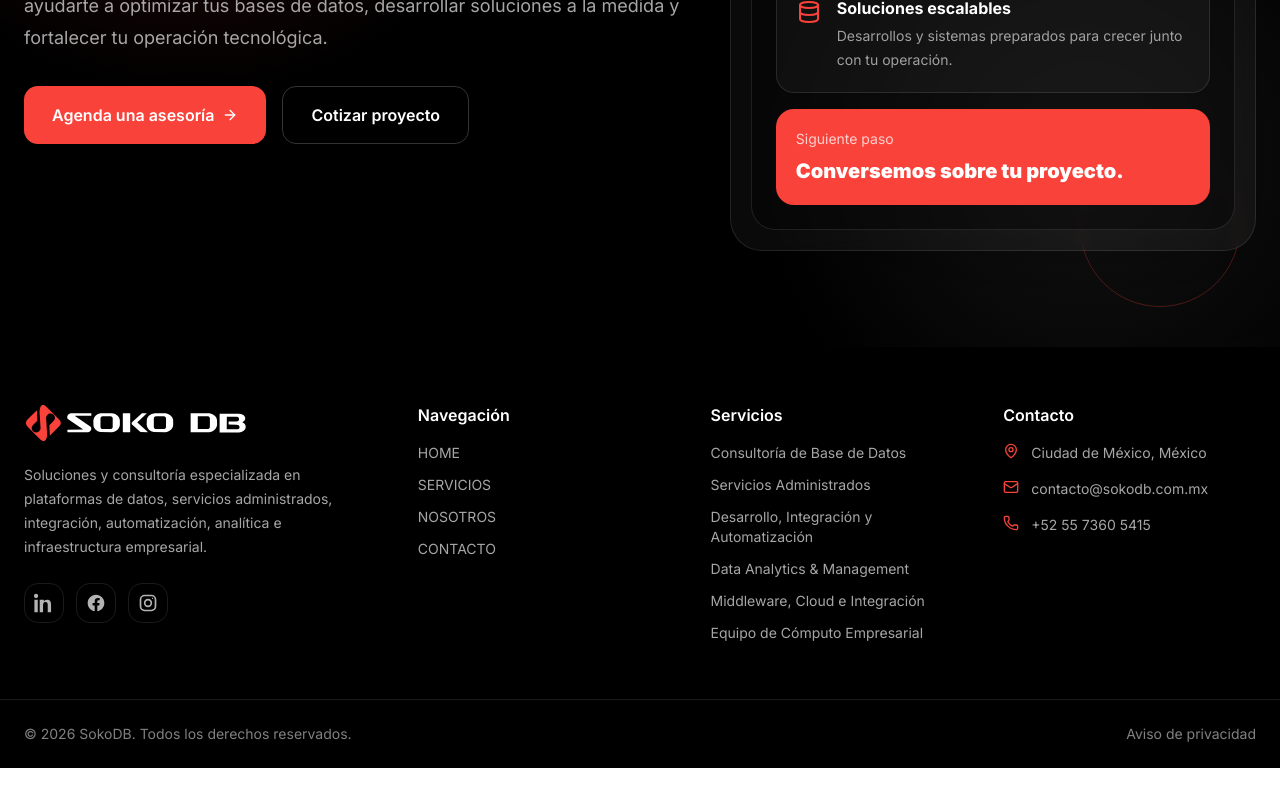
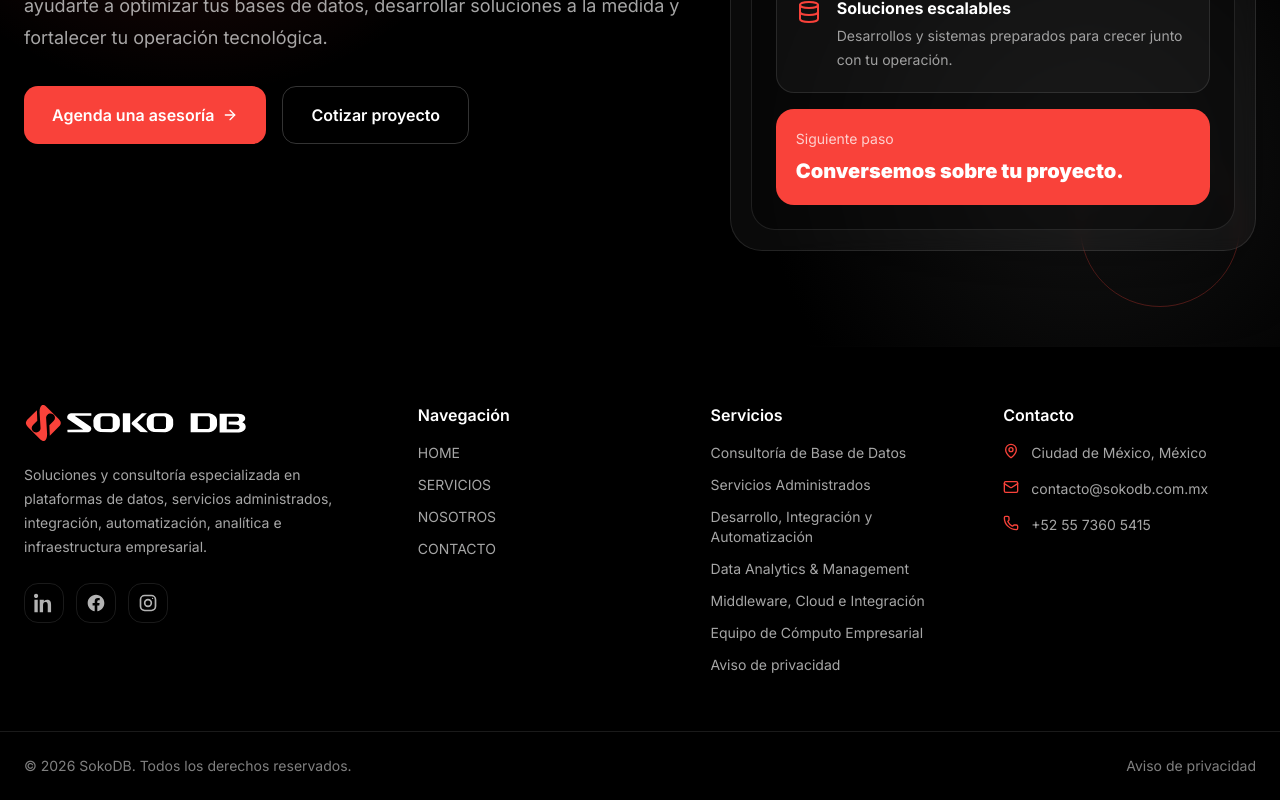
Before and after one commit to UserSoko01/sokodb-web, a Next.js app: page / in a window 1280 px wide. Shown: the part 5877-6677 px from the top of the page. Before the commit the page ends 6645 px from the top, so only its background shows below. Built offline with nearby package versions, Linux system fonts and the light colour scheme.

Commit message:
Se añade el link de aviso de privacidad bajo los servicios en el footer

```diff
--- a/src/components/layout/Footer.tsx
+++ b/src/components/layout/Footer.tsx
@@ -6,14 +6,35 @@ import { socialLinks } from "@/content/social";
 import { SocialIcon } from "@/components/shared/SocialIcon";
 
 const footerServices = [
-  "Consultoría de Base de Datos",
-  "Servicios Administrados",
-  "Desarrollo, Integración y Automatización",
-  "Data Analytics & Management",
-  "Middleware, Cloud e Integración",
-  "Equipo de Cómputo Empresarial",
+  {
+    label: "Consultoría de Base de Datos",
+    href: "/servicios",
+  },
+  {
+    label: "Servicios Administrados",
+    href: "/servicios",
+  },
+  {
+    label: "Desarrollo, Integración y Automatización",
+    href: "/servicios",
+  },
+  {
+    label: "Data Analytics & Management",
+    href: "/servicios",
+  },
+  {
+    label: "Middleware, Cloud e Integración",
+    href: "/servicios",
+  },
+  {
+    label: "Equipo de Cómputo Empresarial",
+    href: "/servicios",
+  },
+  {
+    label: "Aviso de privacidad",
+    href: "/aviso-de-privacidad",
+  },
 ];
-
 export function Footer() {
   return (
     <footer className="bg-black text-white">
@@ -71,9 +92,9 @@ export function Footer() {
 
           <ul className="mt-4 space-y-3 text-sm text-white/65">
             {footerServices.map((service) => (
-              <li key={service}>
-                <Link href="/servicios" className="hover:text-[#F9423A]">
-                  {service}
+              <li key={service.label}>
+                <Link href={service.href} className="hover:text-[#F9423A]">
+                  {service.label}
                 </Link>
               </li>
             ))}
```
